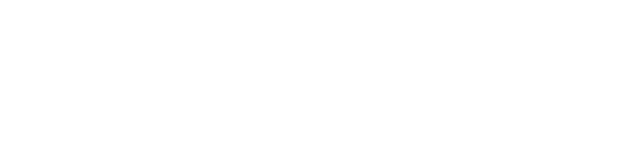
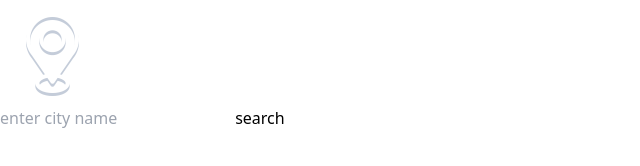
Before and after one commit to mohammad-dehdar/weather-app, a plain HTML site: page public/index.html in a window 1280 px wide. Shown: the whole page, without its empty margins (0-640 px from the left). Drawn offline with Linux system fonts and the light colour scheme.

Commit message:
add header structure

```diff
--- a/public/index.html
+++ b/public/index.html
@@ -8,6 +8,12 @@
 </head>
 <body class="font-arial max-w-7xl m-auto">
 
+    <div id="search">
+        <img src="../img/location.png" alt="location-icon" id="location">
+        <input type="text" name="" id="" placeholder="enter city name">
+        <button>search</button>
+    </div>
+
     <script src="./app.js"></script>
 </body>
 </html>
```
